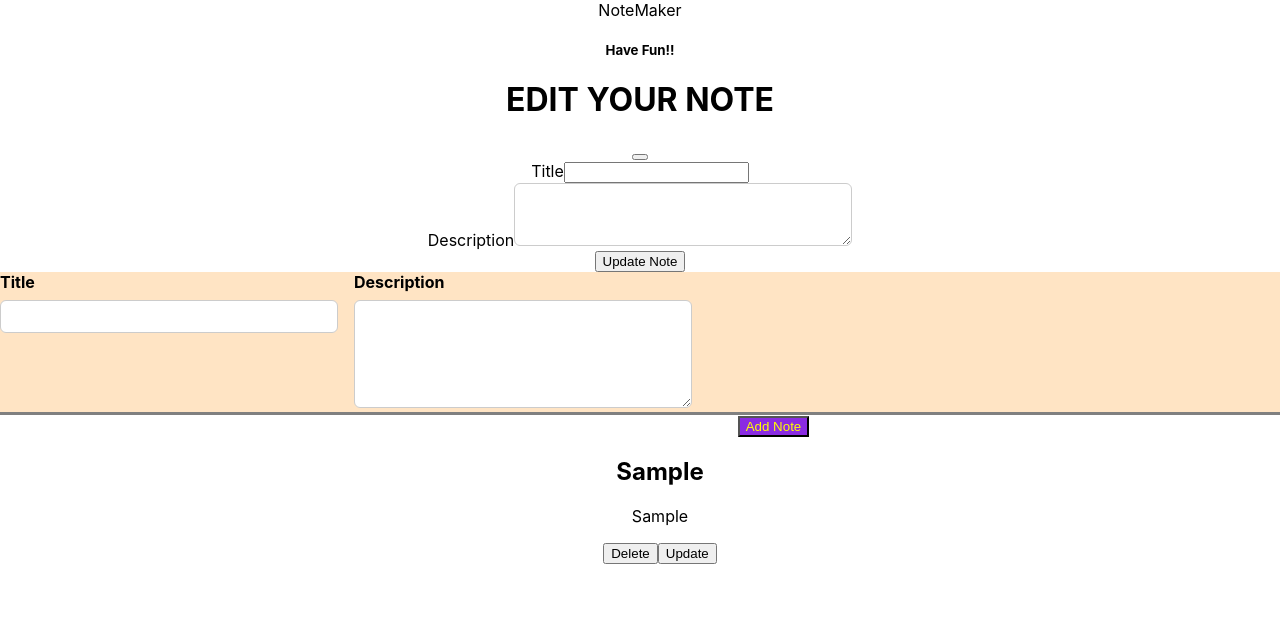
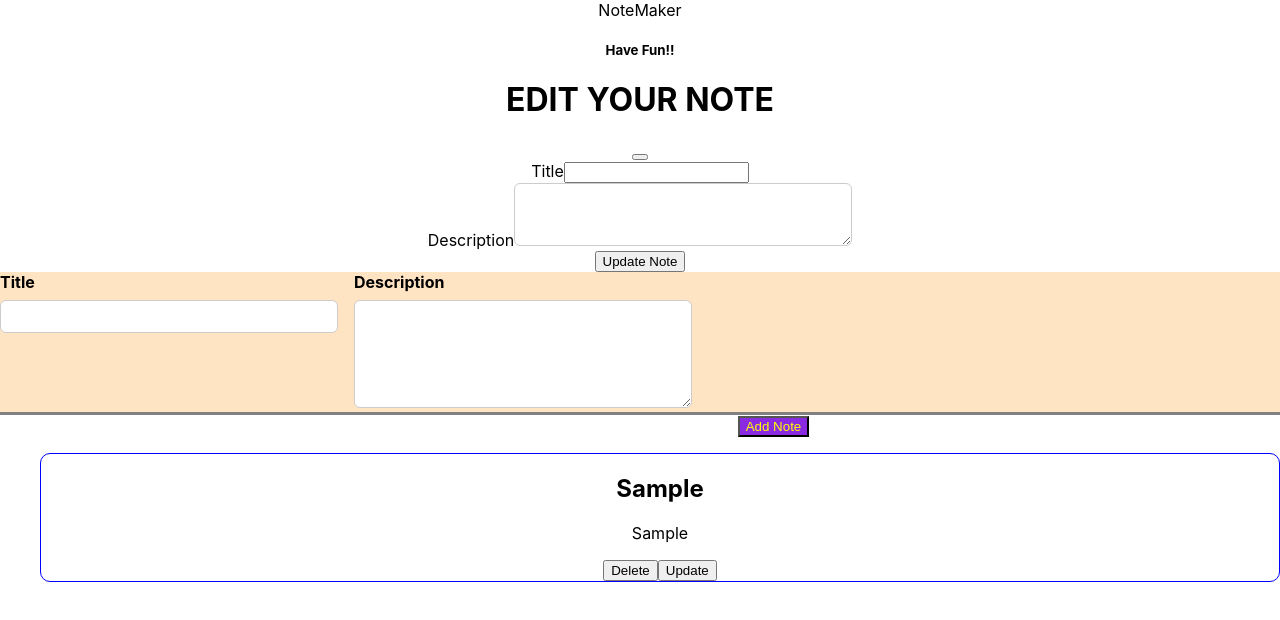
Before and after one commit to Janak869042/ui-mini-project, a React (Create React App) app: page / in a window 1280 px wide. Both pictures are taken after typing "Sample", "Sample" into the empty fields and a click on the button "Add Note". Shown: the top 620 px of the page. Built offline with nearby package versions, Linux system fonts and the light colour scheme.

Commit message:
Update UpdateNote.js

```diff
--- a/src/components/UpdateNote.js
+++ b/src/components/UpdateNote.js
@@ -9,11 +9,17 @@ const UpdateNote = (props) => {
     }
 
   return (
-    <div className="update-delete">
+    <div className="update-mains">
+    <div className="update-main">
       <h2>{props.title}</h2>
       <p>{props.content}</p>
+      </div>
       <button onClick={onClickDeletesHandler}>Delete</button>
-      <button data-bs-toggle="modal" data-bs-target="#exampleModal" onClick={onClickUpdatesHandler}>Update</button>
+      <button
+      data-bs-toggle="modal"
+      data-bs-target="#exampleModal"
+      onClick={onClickUpdatesHandler}>
+      Update</button>
     </div>
   );
 };
```
